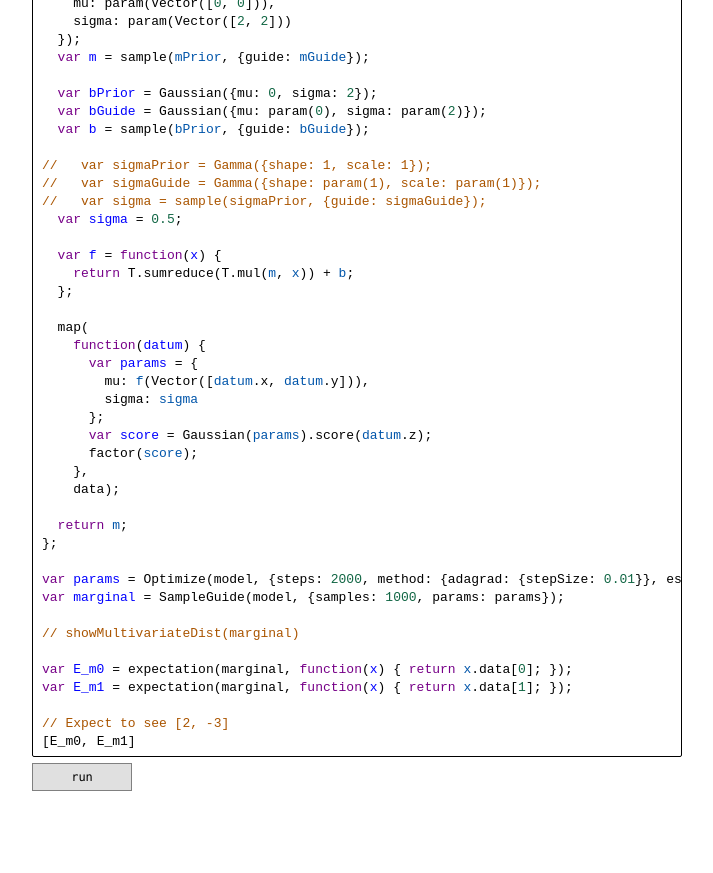
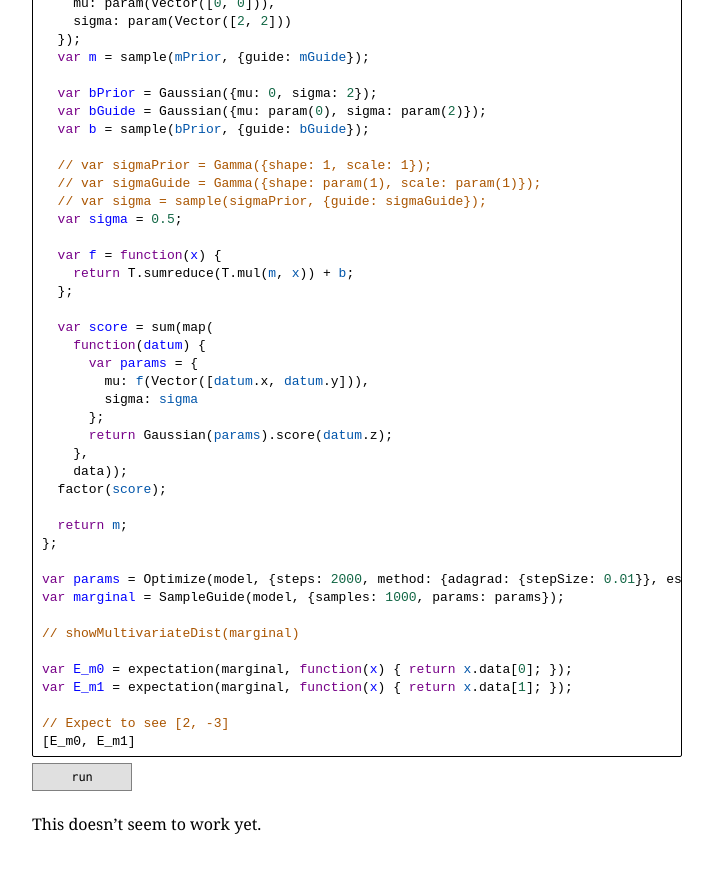
Before and after one commit to stuhlmueller/connoisseur, a Jekyll site: the page built from models/3-linear-regression.md, in a window 1280 px wide and 900 px high, scrolled down 1623 px. Shown: the top 873 px of the window, without its empty margins (26-739 px from the left). Built offline with Jekyll 4.4.1, drawn with Linux system fonts in a browser that asks for light colours; nearby versions of some CDN libraries; a script that is not in the unit is left out.

Commit message:
Update regression

```diff
--- a/models/3-linear-regression.md
+++ b/models/3-linear-regression.md
@@ -99,25 +99,25 @@ var model = function() {
   var bGuide = Gaussian({mu: param(0), sigma: param(2)});
   var b = sample(bPrior, {guide: bGuide});
 
-//   var sigmaPrior = Gamma({shape: 1, scale: 1});
-//   var sigmaGuide = Gamma({shape: param(1), scale: param(1)});
-//   var sigma = sample(sigmaPrior, {guide: sigmaGuide});
+  // var sigmaPrior = Gamma({shape: 1, scale: 1});
+  // var sigmaGuide = Gamma({shape: param(1), scale: param(1)});
+  // var sigma = sample(sigmaPrior, {guide: sigmaGuide});
   var sigma = 0.5;
 
   var f = function(x) {
     return T.sumreduce(T.mul(m, x)) + b;
   };
 
-  map(
+  var score = sum(map(
     function(datum) {
       var params = {
         mu: f(Vector([datum.x, datum.y])),
         sigma: sigma
       };
-      var score = Gaussian(params).score(datum.z);
-      factor(score);
+      return Gaussian(params).score(datum.z);
     },
-    data);
+    data));
+  factor(score);
 
   return m;
 };
@@ -133,3 +133,5 @@ var E_m1 = expectation(marginal, function(x) { return x.data[1]; });
 // Expect to see [2, -3]
 [E_m0, E_m1]
 ~~~~
+
+This doesn't seem to work yet.
```
